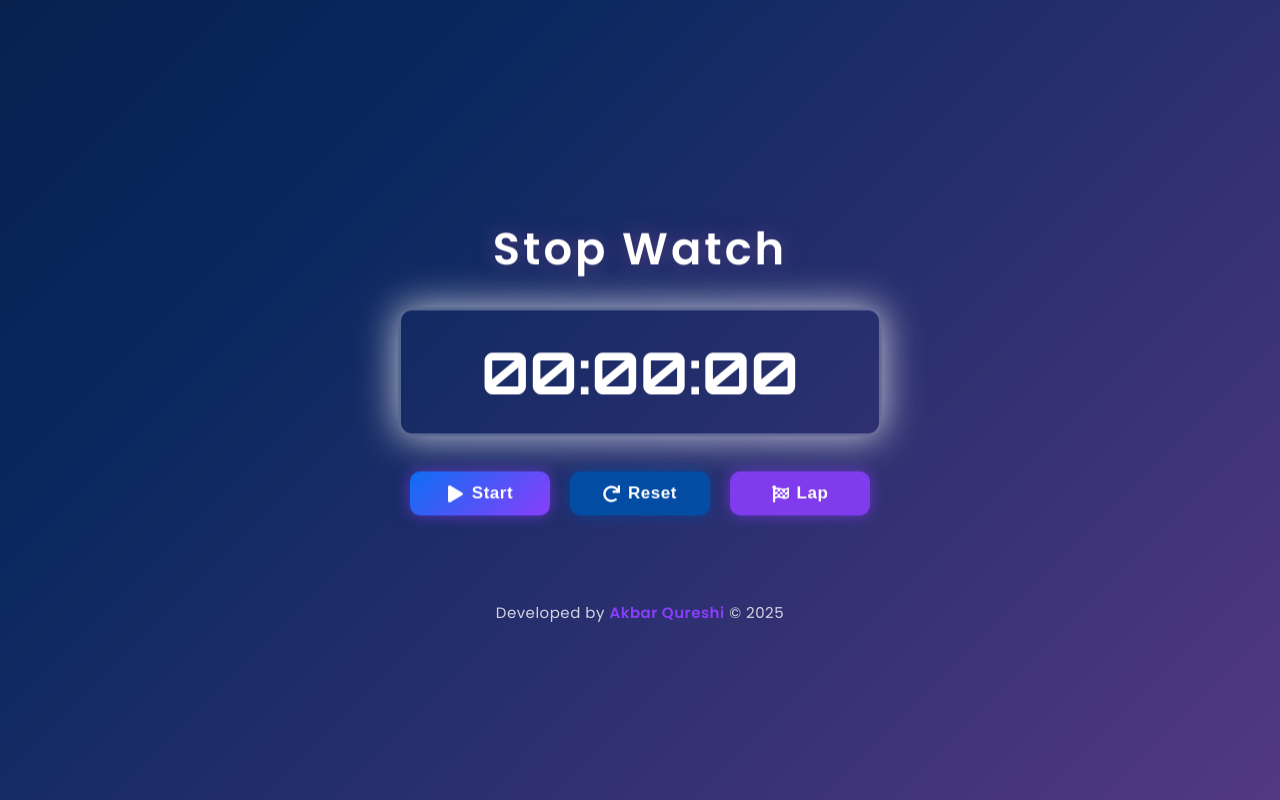
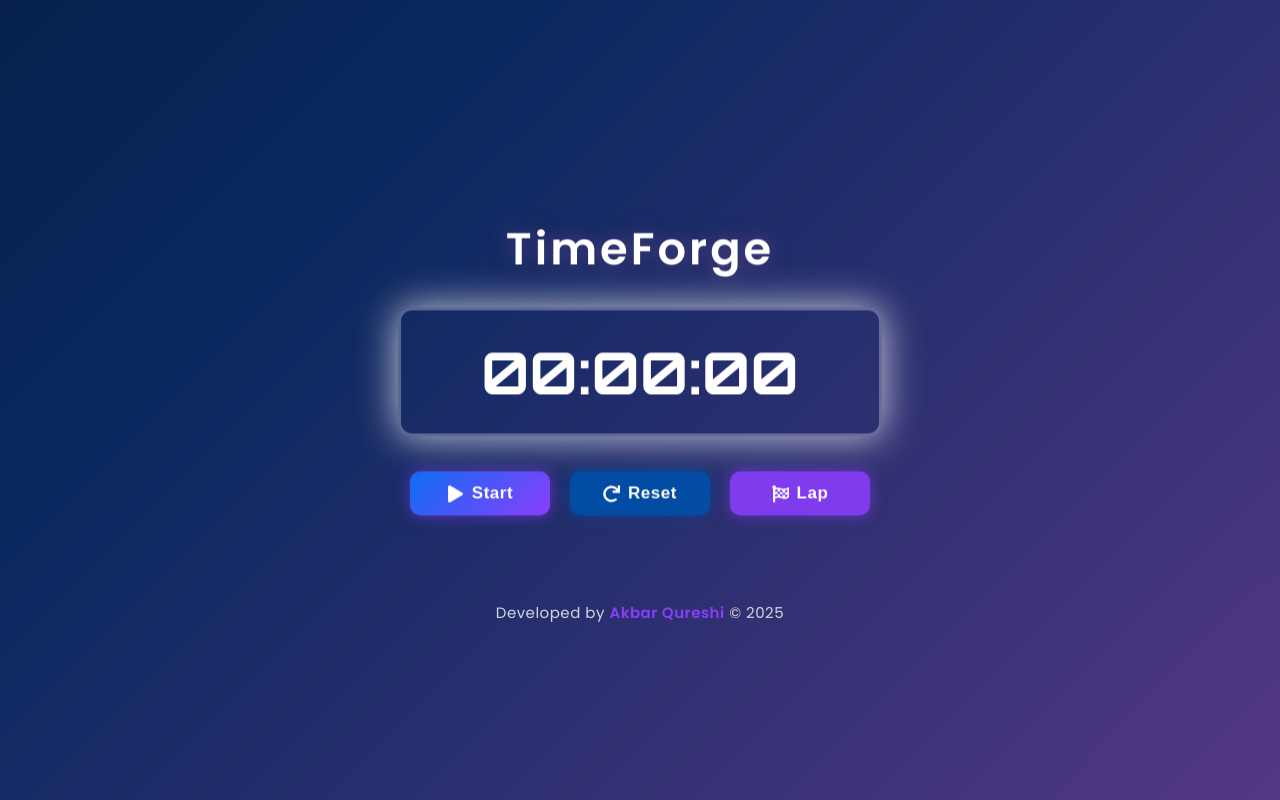
Before and after one commit to hassan-qureshii/TimeForge, a React (Vite) app: page / in a window 1280 px wide. Built offline with nearby package versions, Linux system fonts and the light colour scheme.

Commit message:
Add heading

```diff
--- a/index.html
+++ b/index.html
@@ -3,7 +3,7 @@
   <head>
     <meta charset="UTF-8" />
     <meta name="viewport" content="width=device-width, initial-scale=1.0" />
-    <title>TimForage - Akbar Qureshi</title>
+    <title>TimForge - Akbar Qureshi</title>
 
     <link rel="icon" type="image/png" href="./public/Favicon.png" />
   </head>
--- a/src/App.jsx
+++ b/src/App.jsx
@@ -38,7 +38,7 @@ function App() {
   return (
     <div className="app-wrapper">
       <div className="stopwatch-container">
-        <h1 className="heading">Stop Watch</h1>
+        <h1 className="heading">TimeForge</h1>
         <div className="time-display">{formatTime(time)}</div>
 
         <div className="buttons">
```
